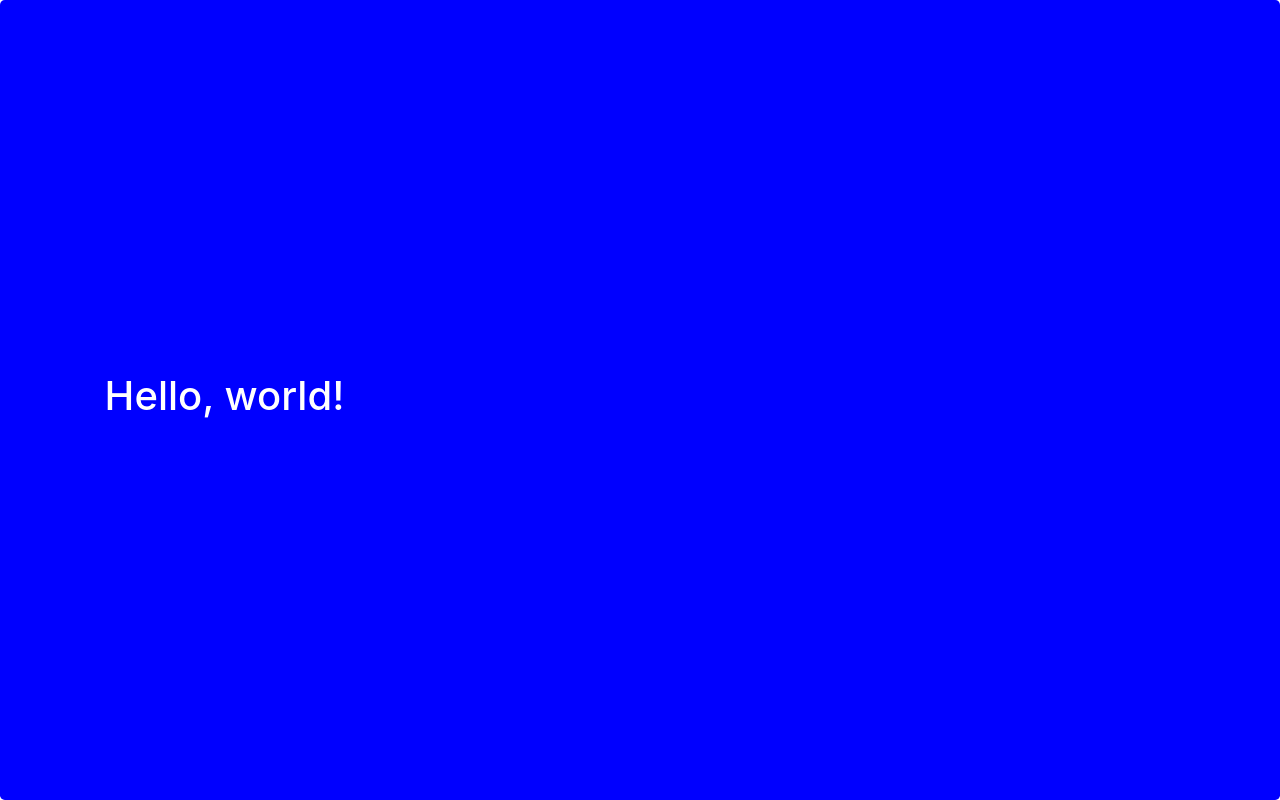
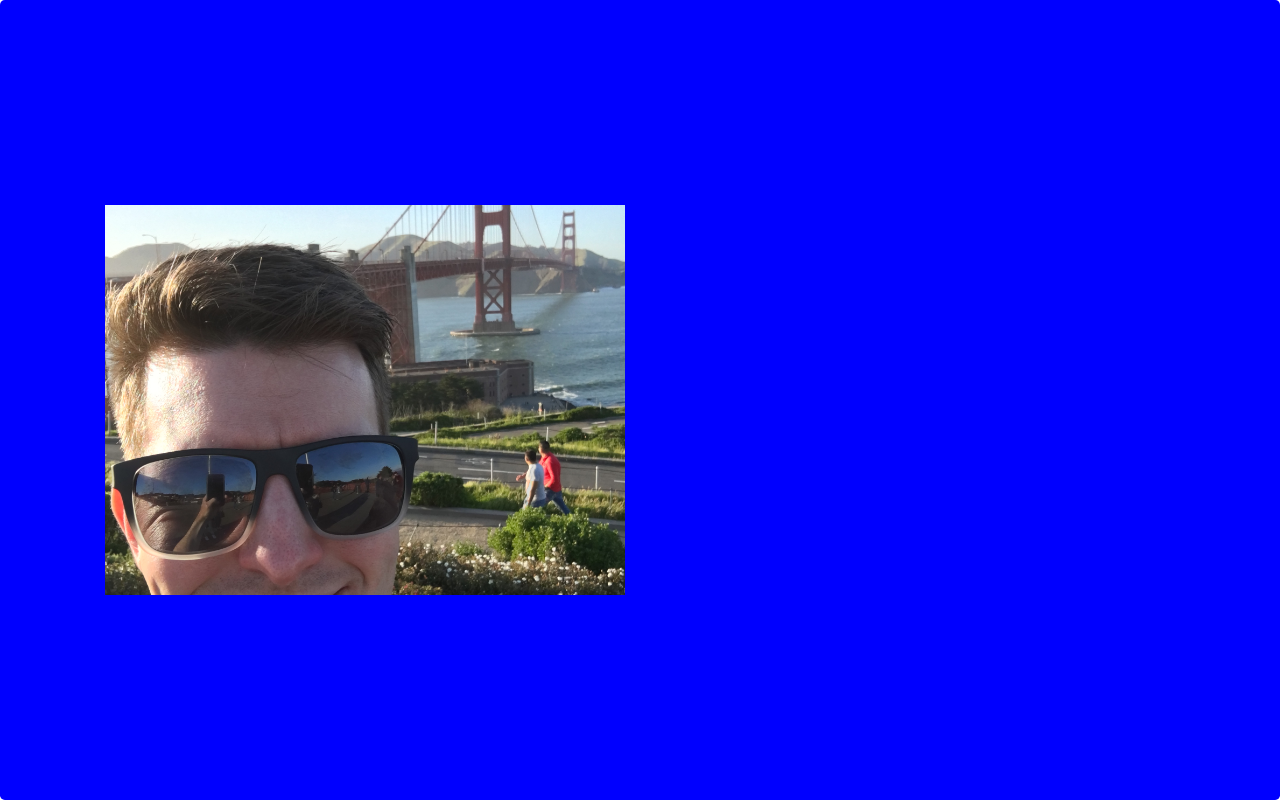
Before and after one commit to peter-j-schmidt/dev-portfolio-blog, a Gatsby site: page / in a window 1280 px wide. Built offline with nearby package versions, Linux system fonts and the light colour scheme; Gatsby itself is replaced by a stand-in of ours.

Commit message:
Installed 'gatsby-plugin-image' to handle images in gatsby.

```diff
--- a/src/components/Hero.js
+++ b/src/components/Hero.js
@@ -1,18 +1,25 @@
 import React from 'react'
 
 import { Container, Row, Col } from 'react-bootstrap'
+
+import { StaticImage } from 'gatsby-plugin-image'
 
 export default function Hero() {
     return (
         <section id="hero" className="jumbotron">
             <Container>
                 <Row>
-                    <Col md={6} sm={12}></Col>
-                    <Col md={6} sm={12}></Col>
+                    <Col md={6} sm={12}>
+
+                        <StaticImage src="../images/Peter_Golden_Gate.JPG" alt="Profile Picture" />
+
+                    </Col>
+                    <Col md={6} sm={12}>
+                        <div>
+                            <title>Designer, Developer, Data Science</title>
+                        </div>
+                    </Col>
                 </Row>
-                <h1>
-                    Hello, world!
-                </h1>
             </Container>
         </section>
     )
```
